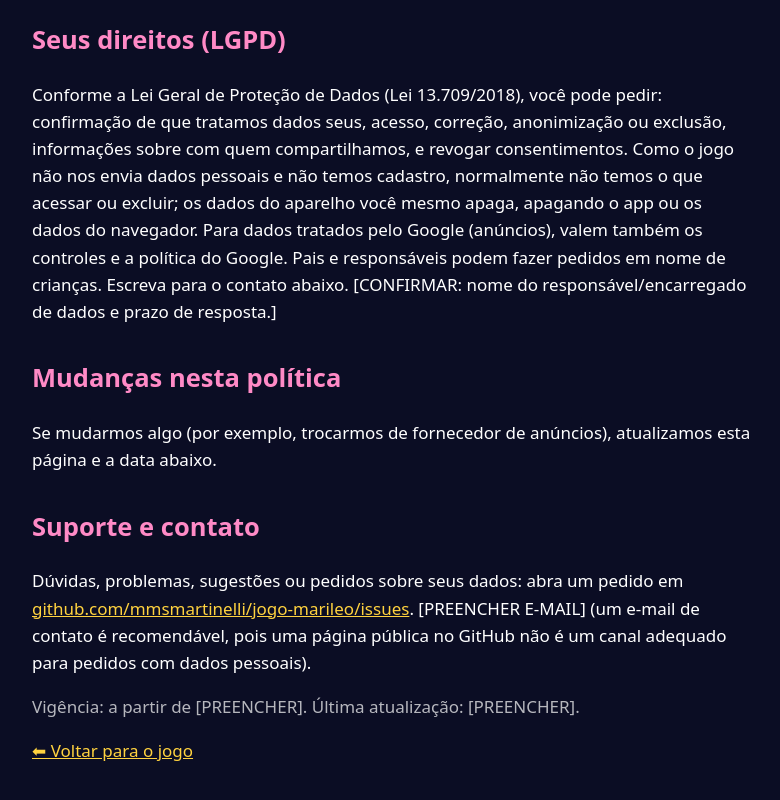
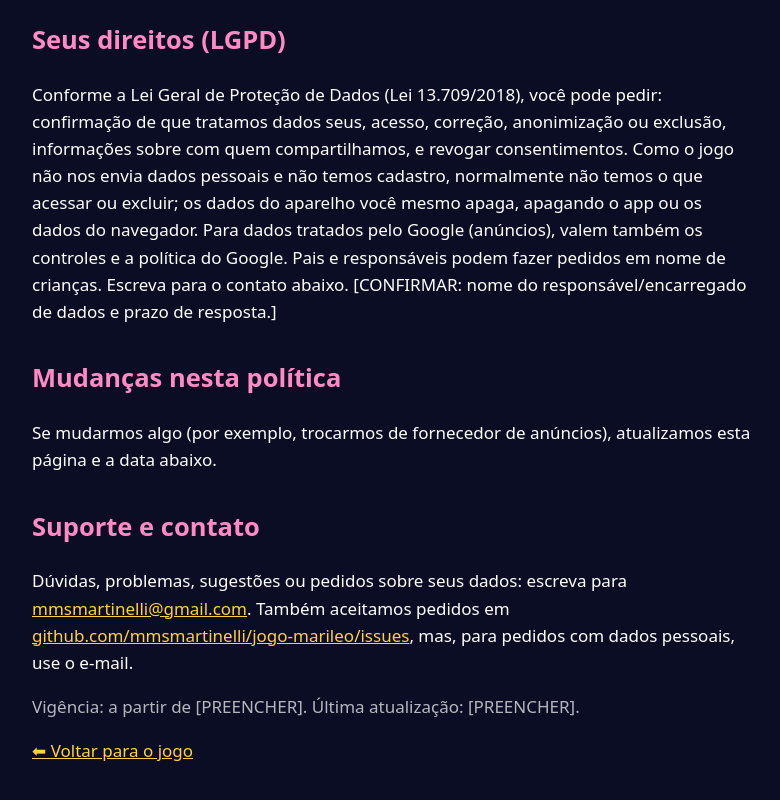
Before and after one commit to mmsmartinelli/jogo-marileo, a plain HTML site: page docs/privacidade-com-anuncios.html in a window 1280 px wide. Shown: the part 2755-3555 px from the top of the page, without its empty margins (248-1028 px from the left). Drawn offline with Linux system fonts and the light colour scheme.

Commit message:
Privacidade: preenche o e-mail de contato (mmsmartinelli@gmail.com)
Co-Authored-By: Claude Sonnet 5.5 <noreply@anthropic.com>

```diff
--- a/docs/privacidade-com-anuncios.html
+++ b/docs/privacidade-com-anuncios.html
@@ -46,7 +46,7 @@ table{border-collapse:collapse;width:100%;font-size:15px}th,td{border:1px solid
 <p>Se mudarmos algo (por exemplo, trocarmos de fornecedor de anúncios), atualizamos esta página e a data abaixo.</p>
 
 <h2 id="suporte">Suporte e contato</h2>
-<p>Dúvidas, problemas, sugestões ou pedidos sobre seus dados: abra um pedido em <a href="https://github.com/mmsmartinelli/jogo-marileo/issues">github.com/mmsmartinelli/jogo-marileo/issues</a>. [PREENCHER E-MAIL] (um e-mail de contato é recomendável, pois uma página pública no GitHub não é um canal adequado para pedidos com dados pessoais).</p>
+<p>Dúvidas, problemas, sugestões ou pedidos sobre seus dados: escreva para <a href="mailto:mmsmartinelli@gmail.com">mmsmartinelli@gmail.com</a>. Também aceitamos pedidos em <a href="https://github.com/mmsmartinelli/jogo-marileo/issues">github.com/mmsmartinelli/jogo-marileo/issues</a>, mas, para pedidos com dados pessoais, use o e-mail.</p>
 <p style="opacity:.7">Vigência: a partir de [PREENCHER]. Última atualização: [PREENCHER].</p>
 <p><a href="./">⬅ Voltar para o jogo</a></p>
 </main></body></html>
```
Also changed, not shown: 2 other files.
